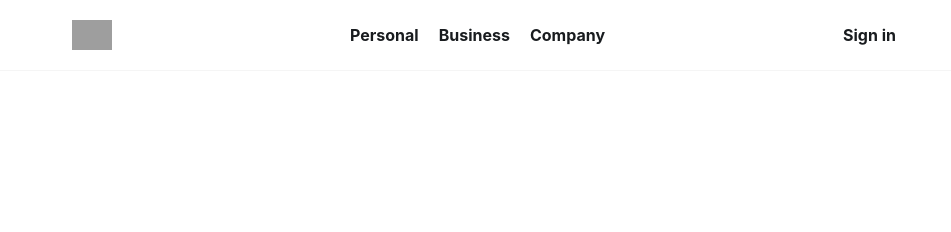
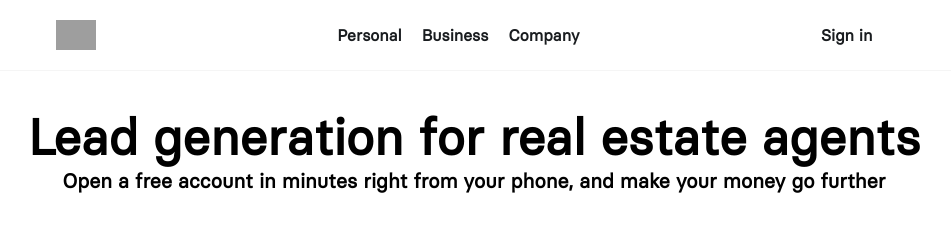
Before and after one commit to elokaagu/cuurve, a Gatsby site: page / in a window 1280 px wide. Shown: the top 232 px of the page, without its empty margins (166-1117 px from the left). Built offline with nearby package versions, Linux system fonts and the light colour scheme; Gatsby itself is replaced by a stand-in of ours; grey boxes are pictures that could not be loaded.

Commit message:
font upgrade and similar enhancements

```diff
--- a/src/components/Header.js
+++ b/src/components/Header.js
@@ -34,7 +34,7 @@ const HeaderContainer = styled.div`
   padding: 10px 20px;
   height: 50px;
   justify-content: space-evenly;
-  background-color: #fff;
+  background-color: transparent;
   border-bottom: 1px solid whitesmoke;
   box-shadow: 10px;
   width: 100%;
--- a/src/pages/index.css
+++ b/src/pages/index.css
@@ -1,12 +1,14 @@
+@import "../styles/typography.css";
+
 * {
   margin: 0;
 }
 
 body {
   margin: 0;
-  font-family: -apple-system, BlinkMacSystemFont, "Segoe UI", "Roboto", "Oxygen",
-    "Ubuntu", "Cantarell", "Fira Sans", "Droid Sans", "Helvetica Neue",
-    sans-serif;
+  font-family: "BasierRegular", -apple-system, BlinkMacSystemFont, "Segoe UI",
+    "Roboto", "Oxygen", "Ubuntu", "Cantarell", "Fira Sans", "Droid Sans",
+    "Helvetica Neue", sans-serif;
   -webkit-font-smoothing: antialiased;
   -moz-osx-font-smoothing: grayscale;
 }
--- a/src/pages/index.js
+++ b/src/pages/index.js
@@ -1,14 +1,36 @@
 import * as React from "react";
 import Header from "../components/Header";
+import HeroSection from "../sections/HeroSection";
 import "./index.css";
+import styled from "styled-components";
 
 function index(props) {
   return (
     <div>
       <title>Agency</title>
-      <Header />
+      <AppContainer>
+        <Header />
+        <AppBody>
+          <HeroSection />
+        </AppBody>
+      </AppContainer>
     </div>
   );
 }
 
 export default index;
+
+const AppContainer = styled.div`
+  display: flex;
+  flex-direction: column;
+  align-items: center;
+  height: 100vh;
+`;
+
+const AppBody = styled.div`
+  display: flex;
+  margin-top: 35px;
+  max-width: 1200px;
+  margin-left: 20px;
+  margin-right: 20px;
+`;
--- /dev/null
+++ b/src/sections/HeroSection.js
@@ -0,0 +1,36 @@
+import React from "react";
+import styled from "styled-components";
+
+function HeroSection(props) {
+  return (
+    <HeroContainer>
+      <HeroText>
+        <h1>Lead generation for real estate agents</h1>
+        <h2>
+          Open a free account in minutes right from your phone, and make your
+          money go further
+        </h2>
+      </HeroText>
+    </HeroContainer>
+  );
+}
+
+export default HeroSection;
+
+const HeroContainer = styled.div``;
+
+const HeroText = styled.div`
+  h1 {
+    font-size: 50px;
+    font-weight: 800;
+    align-items: center;
+    text-align: center;
+    color: black;
+  }
+  h2 {
+    font-size: 20px;
+    font-weight: 800;
+    align-items: center;
+    text-align: center;
+  }
+`;
--- /dev/null
+++ b/src/styles/typography.css
@@ -0,0 +1,4 @@
+@font-face {
+  font-family: "BasierRegular";
+  src: url("../fonts/basiercircle-regular-webfont.woff2");
+}
```
Also changed, not shown: src/images/Waves.svg (added).
